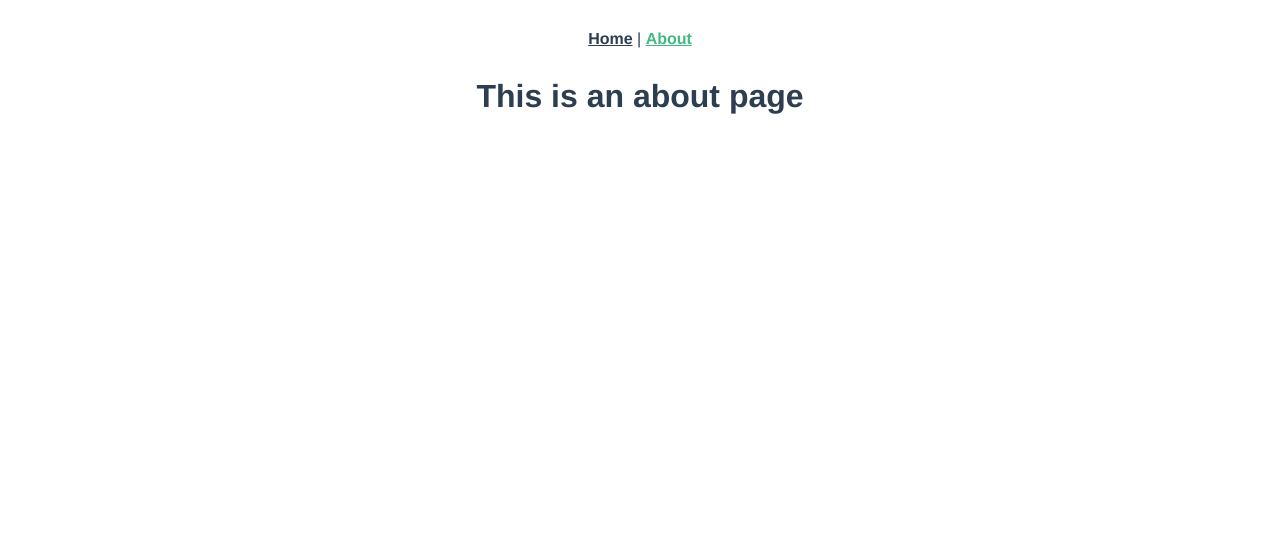
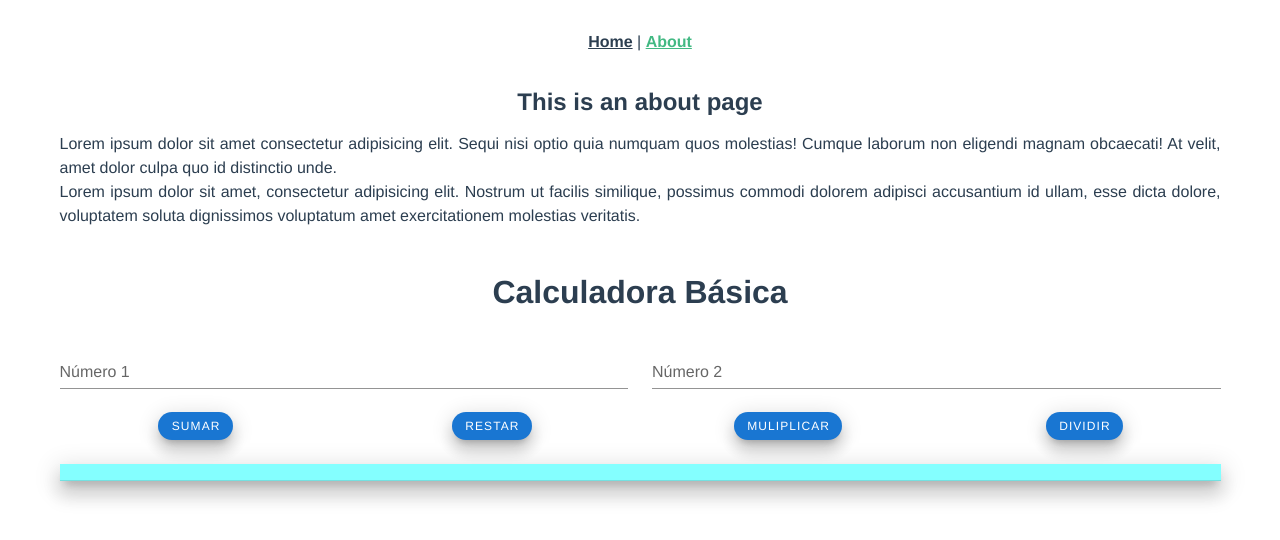
Before and after one commit to JaderMario/Calculadora-vuejs, a Vue app: page /about in a window 1280 px wide. Shown: the top 540 px of the page. Built offline with nearby package versions, Linux system fonts and the light colour scheme.

Commit message:
Introducimos CaluladoraBasica dentro de la vista About

```diff
--- a/src/App.vue
+++ b/src/App.vue
@@ -1,4 +1,5 @@
 <template>
+  <v-app>
     <div id="app">
       <div id="nav">
         <router-link to="/">Home</router-link> |
@@ -6,6 +7,7 @@
       </div>
       <router-view/>
     </div>
+  </v-app>
 </template>
 
 <style lang="scss">
@@ -16,7 +18,6 @@
   text-align: center;
   color: #2c3e50;
 }
-
 #nav {
   padding: 30px;
 
@@ -30,3 +31,19 @@
   }
 }
 </style>
+
+<script>
+import CalculadoraBasica from './components/CalculadoraBasica.vue';
+
+export default {
+  name: 'App',
+
+  components: {
+    CalculadoraBasica
+  },
+
+  data: () => ({
+    //
+  }),
+};
+</script>
--- a/src/views/About.vue
+++ b/src/views/About.vue
@@ -1,5 +1,18 @@
 <template>
-  <div class="about">
-    <h1>This is an about page</h1>
+  <div>
+    <h2>This is an about page</h2>
+    <calculadora-basica/>
   </div>
 </template>
+
+<script>
+//Importamos CalculadoraBasica.vue a la vista About,       ../ remplaza a scr
+import CalculadoraBasica from '../components/CalculadoraBasica.vue'
+
+export default {
+  name: 'About',
+  components: {
+    CalculadoraBasica
+  }
+}
+</script>
```
Lines whose indentation alone changed are shown as unchanged.
